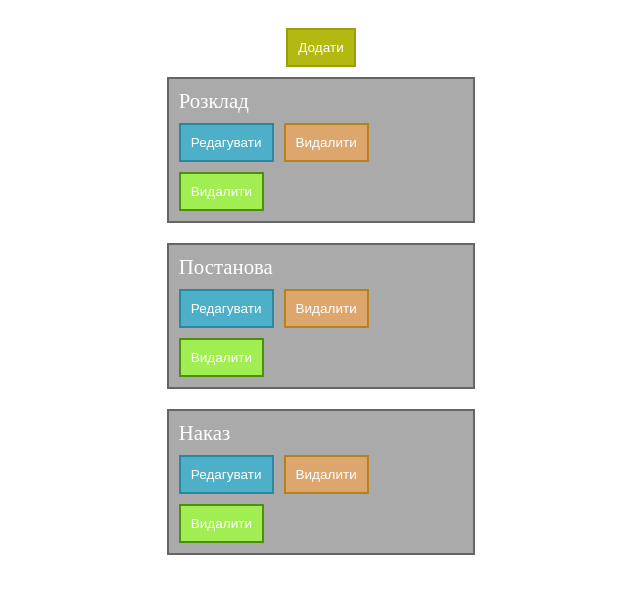
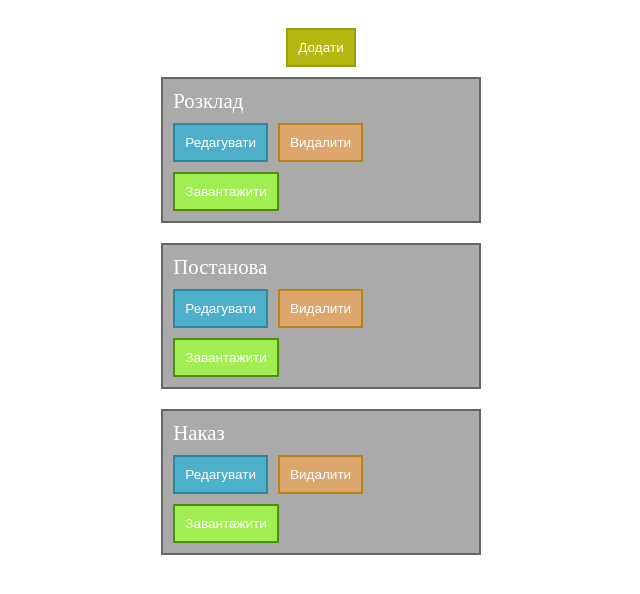
Before and after one commit to mindnighter/Diplom, a React app in the folder react/my-app/: page / in a window 1280 px wide. Shown: the whole page, without its empty margins (329-969 px from the left). Built offline with nearby package versions, Linux system fonts and the light colour scheme.

Commit message:
Some fixes

```diff
--- a/react/my-app/src/index.css
+++ b/react/my-app/src/index.css
@@ -18,7 +18,7 @@
   background-color: #aaa;
   margin-bottom: 20px;
   padding: 10px;
-  width: 90%;
+  width: 93.5%;
 }
 
 .box:last-child {
--- a/react/my-app/src/modules/Block.js
+++ b/react/my-app/src/modules/Block.js
@@ -23,7 +23,7 @@ export default class Block extends React.Component {
 	};
 
 	upload = () => {
-		alert("upload");
+		alert(this.state.text);
 	};
 
 	rendNorm = () => {
@@ -32,7 +32,7 @@ export default class Block extends React.Component {
 				<div className="text">{this.state.text}</div>
 				<button onClick={this.edit} className="btn light">Редагувати</button>
 				<button onClick={this.remove} className="btn red">Видалити</button>
-				<button onClick={this.upload} className="btn green">Видалити</button>
+				<button onClick={this.upload} className="btn green">Завантажити</button>
 			</div>
 		);
 	};
```
